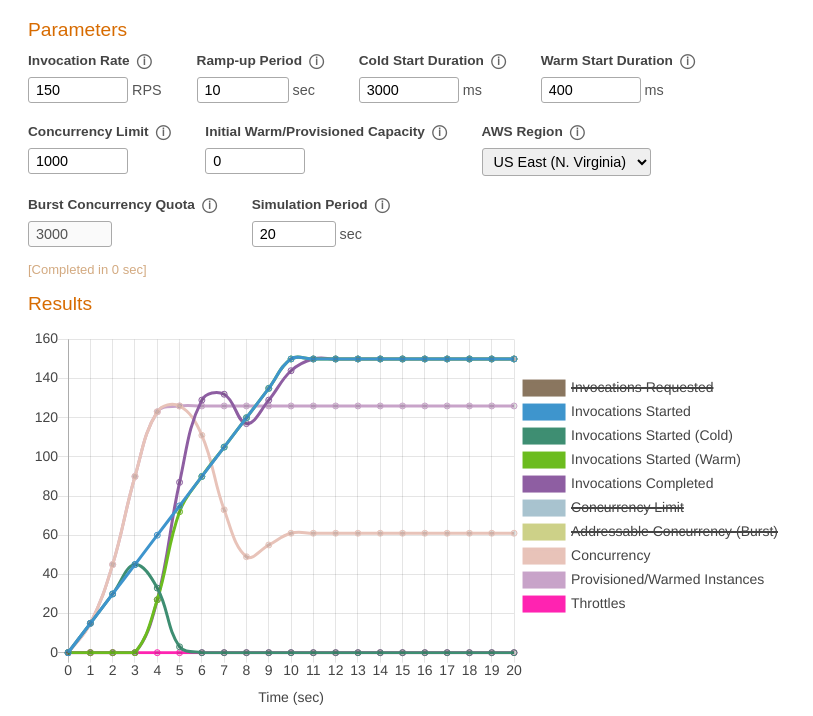
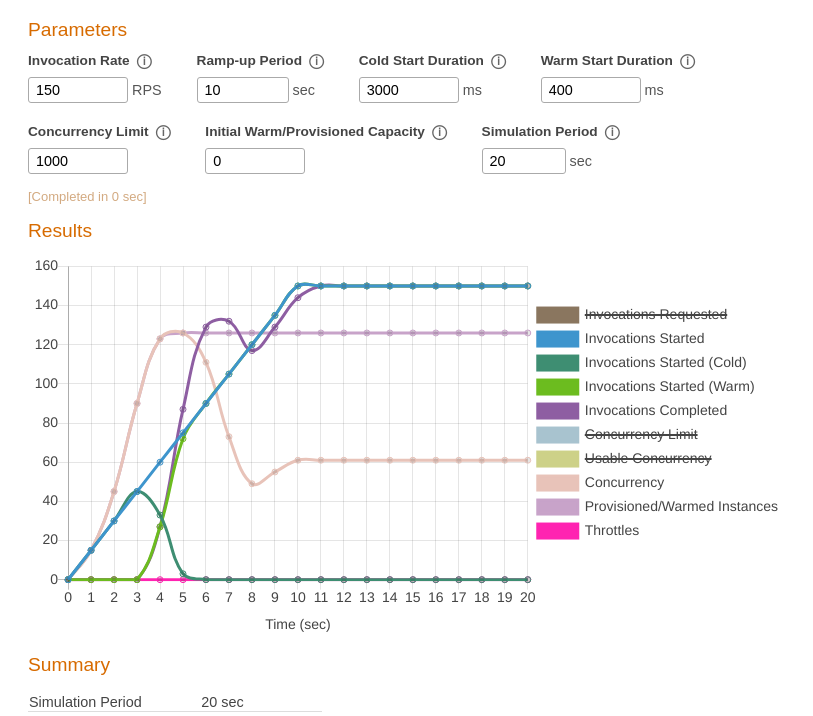
Before and after one commit to davidmacc/lambda-scaling-simulator, a plain HTML site: page index.html in a window 1280 px wide. Shown: the part 61-777 px from the top of the page, without its empty margins (0-813 px from the left). Drawn offline with nearby package versions, Linux system fonts and the light colour scheme.

Commit message:
Updated Lambda scaling behaviour (re:Invent 2023)

```diff
--- a/index.html
+++ b/index.html
@@ -67,29 +67,6 @@
         </div>
         <div>
             <div>
-                <label for="awsRegion">AWS Region</label>
-                <span id="tooltip-awsRegion" class="info">&#9432;</span>
-            </div>
-            <div><select name="awsRegion" id="awsRegion" onchange="awsRegionUpdated(this); runLambdaSim();">
-                    <option value="3000">US East (N. Virginia)</option>
-                    <option value="3000">US West (Oregon)</option>
-                    <option value="3000">Europe (Ireland)</option>
-                    <option value="1000">US East (Ohio)</option>
-                    <option value="1000">Asia Pacific (Tokyo)</option>
-                    <option value="1000">Europe (Frankfurt)</option>
-                    <option value="500">Other Regions</option>
-                </select>
-            </div>
-        </div>
-        <div>
-            <div>
-                <label for="burstConcurrencyQuota">Burst Concurrency Quota</label>
-                <span id="tooltip-burstConcurrencyQuota" class="info">&#9432;</span>
-            </div>
-            <div><input type="number" id="burstConcurrencyQuota" min="1" max="5000" value="3000" disabled /></div>
-        </div>
-        <div>
-            <div>
                 <label for="simDurationSec">Simulation Period</label>
                 <span id="tooltip-simDurationSec" class="info">&#9432;</span>
             </div>
@@ -135,7 +112,7 @@
             <td id="summaryInvocationsStartedWarmPct"></td>
         </tr>
         <tr>
-            <td>Max Concurrency</td>
+            <td>Peak Concurrency</td>
             <td id="summaryConcurrencyMax"></td>
             <td></td>
         </tr>
@@ -146,6 +123,7 @@
         </tr>
     </table>
     <p id="notes">
+        Last updated: 27-NOV-2023 <br/>
         GitHub: <a
             href="https://github.com/davidmacc/lambda-scaling-simulator">https://github.com/davidmacc/lambda-scaling-simulator</a><br />
         Reference docs: <a href="https://docs.aws.amazon.com/lambda/latest/dg/invocation-scaling.html">AWS Lambda
@@ -164,8 +142,6 @@
     tippy('#tooltip-warmStartDurationMs', { content: 'Function duration for a warm-start invocation (reused function instance) [units: milliseconds].' });
     tippy('#tooltip-concurrencyLimit', { content: 'Maximum concurrency (parallel executions) of the function. Defined using either function-level \'reserved concurrency\' or account-level \'unreserved concurrency\'. Default limit is 1000.' });
     tippy('#tooltip-initialWarmContainers', { content: 'Provisioned Concurrency or number of pre-warmed function instances at start of simulation.' });
-    tippy('#tooltip-awsRegion', { content: 'AWS Region in which function will execute. Determines Burst Concurrency Quota (fixed per region).' });
-    tippy('#tooltip-burstConcurrencyQuota', { content: 'Level of concurrency that can be reached with an initial burst of traffic (fixed per region). After the initial burst, concurrency can scale by an additional 500 instances each minute, until the function concurrency limit is reached.' });
     tippy('#tooltip-simDurationSec', { content: 'Time period to simulate [units: seconds].' });
 </script>
 
--- a/lambdaSim.js
+++ b/lambdaSim.js
@@ -15,14 +15,14 @@ function execSimulation() {
   const maxConcurrencyLimit = getInt('concurrencyLimit');
   const initialWarmContainers = getInt('initialWarmContainers');
   const simDurationSec = getInt('simDurationSec');
-  const burstConcurrencyQuota = getSelectValInt('awsRegion');
-  const POST_BURST_CONCURRENCY_SCALE_PER_MIN = 500;
+  const INITIAL_BURST_QUOTA = 1000;
+  const CONCURRENCY_SCALING_RATE_PER_MIN = 60000;
 
   const pendingInvocations = [];
   let warmContainers = initialWarmContainers;
   let usableConcurrency = Math.max(
-    Math.min(burstConcurrencyQuota, maxConcurrencyLimit), initialWarmContainers);
-  let burstConcurrencyQuotaBreached = false;
+    Math.min(INITIAL_BURST_QUOTA, maxConcurrencyLimit), initialWarmContainers);
+  let concurrencyExhausted = false;
 
   const seriesTimeSec = [0];
   const seriesInvocationsRequested = [0];
@@ -79,9 +79,9 @@ function execSimulation() {
         }
       }
 
-      if (burstConcurrencyQuotaBreached)
+      if (concurrencyExhausted)
         usableConcurrency = Math.min(usableConcurrency +
-          (POST_BURST_CONCURRENCY_SCALE_PER_MIN / (60 * 1000)), maxConcurrencyLimit);
+          (CONCURRENCY_SCALING_RATE_PER_MIN / (60 * 1000)), maxConcurrencyLimit);
 
       // 'Execute' invocations
       for (n = 1; n <= numToInvoke; n++) {
@@ -110,8 +110,7 @@ function execSimulation() {
         invocationsStarted++;
         concurrency++;
 
-        if (concurrency == Math.max(burstConcurrencyQuota, initialWarmContainers))
-          burstConcurrencyQuotaBreached = true;
+        concurrencyExhausted = (concurrency == usableConcurrency);
       }
       maxConcurrency = Math.max(maxConcurrency, concurrency);
     }
@@ -211,7 +210,7 @@ function execSimulation() {
         hidden: !chartSeriesToggles[5]
       },
       {
-        label: 'Addressable Concurrency (Burst)',
+        label: 'Usable Concurrency',
         data: seriesUsableConcurrency,
         borderColor: '#cdd188',
         fill: false,
@@ -300,11 +299,6 @@ function rampUpPeriodUpdated(obj) {
   document.getElementById('simDurationSec').value = Math.max(rampUpPeriod * 2, 10);
 }
 
-function awsRegionUpdated(obj) {
-  var value = obj.value;
-  document.getElementById('burstConcurrencyQuota').value = value;
-}
-
 function sumArray(arr) {
   return arr.reduce((a, b) => a + b, 0);
 }
```
